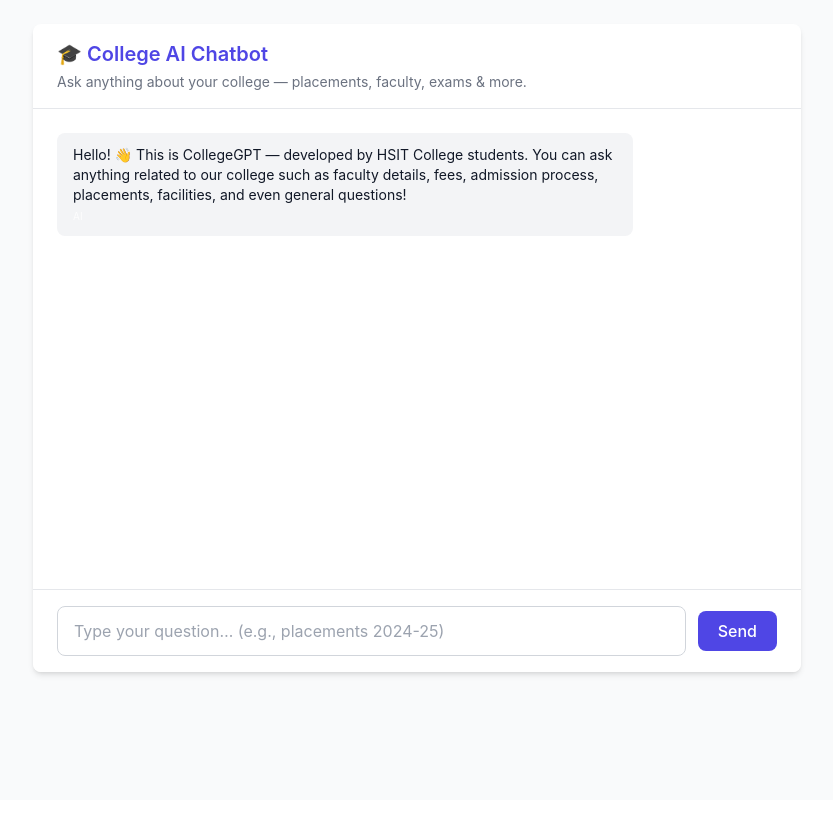
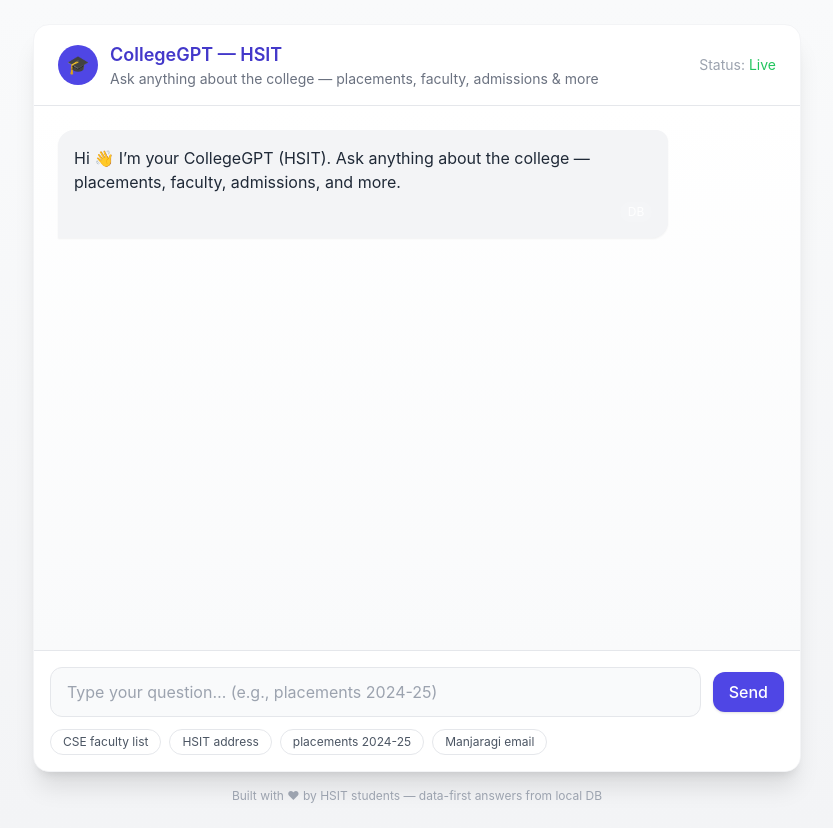
Before and after one commit to Mallikarjunrk2/college_ai, a Next.js app: page / in a window 1280 px wide. Shown: the whole page, without its empty margins (223-1056 px from the left). Before the commit the page ends 800 px from the top, so only its background shows below. Built offline with nearby package versions, Linux system fonts and the light colour scheme.

Commit message:
Update index.js

```diff
--- a/pages/index.js
+++ b/pages/index.js
@@ -1,137 +1,51 @@
-import { useState, useRef, useEffect } from "react";
-
-/**
- * Lightweight safe Markdown -> HTML converter (no external deps).
- * - Escapes HTML first to avoid XSS.
- * - Supports: headings (# ..), bold **text**, italic *text*, inline code `code`,
- *   blockquotes (lines starting with >), unordered lists (- or *), links [text](url),
- *   and preserves paragraphs/line breaks.
- */
-function escapeHtml(str = "") {
-  return str
-    .replaceAll("&", "&amp;")
-    .replaceAll("<", "&lt;")
-    .replaceAll(">", "&gt;")
-    .replaceAll('"', "&quot;")
-    .replaceAll("'", "&#39;");
-}
-
-function renderMarkdownToHtml(md = "") {
-  // Normalize line endings
-  const text = String(md || "").replace(/\r\n/g, "\n");
-
-  // Escape raw HTML first
-  let out = escapeHtml(text);
-
-  // Inline code: `code`
-  out = out.replace(/`([^`]+)`/g, (_, code) => `<code>${code}</code>`);
-
-  // Bold: **text**
-  out = out.replace(/\*\*(.+?)\*\*/g, (_, b) => `<strong>${b}</strong>`);
-
-  // Italic: *text* (avoid conflicting with bold which is already handled)
-  out = out.replace(/(^|[^*])\*([^*][^*]*?)\*([^*]|$)/g, (_, a, b, c) => `${a}<em>${b}</em>${c}`);
-
-  // Links: [text](url)
-  out = out.replace(/\[([^\]]+)\]\((https?:\/\/[^\s)]+)\)/g, (_, t, u) => `<a href="${u}" target="_blank" rel="noopener noreferrer">${t}</a>`);
-
-  // Headings: ###, ##, #
-  out = out.replace(/^###\s*(.+)$/gm, "<h3>$1</h3>");
-  out = out.replace(/^##\s*(.+)$/gm, "<h2>$1</h2>");
-  out = out.replace(/^#\s*(.+)$/gm, "<h1>$1</h1>");
-
-  // Blockquote lines: starting with >
-  out = out.replace(/^\>\s?(.*)$/gm, "<blockquote>$1</blockquote>");
-
-  // Unordered lists: lines starting with - or *
-  // Convert consecutive list lines into <ul>...</ul>
-  out = out.replace(/(^((\s*[-*]\s+.+\n?)+))/gm, (match) => {
-    const items = match
-      .trim()
-      .split(/\n/)
-      .map((r) => r.replace(/^\s*[-*]\s+/, ""))
-      .map((li) => `<li>${li}</li>`)
-      .join("");
-    return `<ul>${items}</ul>\n`;
-  });
-
-  // Paragraphs: split by two newlines; preserve single newlines as <br/>
-  // First, convert two-or-more newlines to paragraph separators
-  const paras = out.split(/\n{2,}/).map((p) => {
-    // turn remaining single newlines into <br/>
-    const withBreaks = p.replace(/\n/g, "<br/>");
-    return `<p>${withBreaks}</p>`;
-  });
-
-  return paras.join("\n");
-}
+// pages/index.js
+import { useEffect, useRef, useState } from "react";
 
 export default function Home() {
+  // initial messages (assistant welcome kept)
   const [messages, setMessages] = useState([
-    {
-      role: "assistant",
-      content:
-        "Hello! 👋 This is CollegeGPT — developed by HSIT College students. You can ask anything related to our college such as faculty details, fees, admission process, placements, facilities, and even general questions!"
-    }
+    { role: "assistant", content: "Hi 👋 I’m your CollegeGPT (HSIT). Ask anything about the college — placements, faculty, admissions, and more.", meta: { source: "db" } }
   ]);
   const [input, setInput] = useState("");
   const [loading, setLoading] = useState(false);
   const scrollRef = useRef(null);
 
   useEffect(() => {
-    if (scrollRef.current) scrollRef.current.scrollTop = scrollRef.current.scrollHeight;
+    // auto-scroll to bottom on new message
+    if (scrollRef.current) {
+      scrollRef.current.scrollTop = scrollRef.current.scrollHeight;
+    }
   }, [messages, loading]);
 
   async function sendMessage() {
     if (!input.trim()) return;
-
-    const question = input;
-    const newMessages = [...messages, { role: "user", content: question }];
+    const question = input.trim();
+    const newMessages = [...messages, { role: "user", content: question, ts: Date.now() }];
     setMessages(newMessages);
     setInput("");
     setLoading(true);
 
-    // Custom greeting response (handle simple "hi/hello" locally)
-    const greetings = ["hi", "hello", "hey", "hii", "helo", "hai"];
-    if (greetings.includes(question.toLowerCase().trim())) {
-      setMessages([
-        ...newMessages,
-        {
-          role: "assistant",
-          content:
-            "Hello! 👋 This is CollegeGPT — created by HSIT College students. I can help you with anything related to the college: faculty, fees, admissions, placements, campus details, and general questions. Ask me anything!"
-        }
-      ]);
+    try {
+      // 1) try local college DB JSON API
+      const r1 = await fetch("/api/college_local", {
+        method: "POST",
+        headers: { "Content-Type": "application/json" },
+        body: JSON.stringify({ question }),
+      });
+      const a1 = await r1.json();
+      const collegeReply = a1?.reply || "";
+
+      if (collegeReply) {
+        setMessages(prev => [...newMessages, { role: "assistant", content: collegeReply, meta: { source: "db" }, ts: Date.now() }]);
         setLoading(false);
         return;
       }
 
-    try {
-      // 1) Try college-specific API (Supabase-backed)
-      const r1 = await fetch("/api/college", {
-        method: "POST",
-        headers: { "Content-Type": "application/json" },
-        body: JSON.stringify({ question })
-      });
-
-      let collegeReply = "";
-      try {
-        const a1 = await r1.json();
-        collegeReply = a1?.reply || (a1?.ok && a1?.answer) || "";
-      } catch {
-        // ignore parse issues; fallback below
-      }
-
-      if (collegeReply) {
-        setMessages([...newMessages, { role: "assistant", content: collegeReply }]);
-        return;
-      }
-
-      // 2) Fallback to /api/chat (Gemini/OpenAI)
+      // 2) fallback to LLM (your existing /api/chat)
       const r2 = await fetch("/api/chat", {
         method: "POST",
         headers: { "Content-Type": "application/json" },
-        body: JSON.stringify({ messages: newMessages })
+        body: JSON.stringify({ messages: newMessages }),
       });
 
       if (!r2.ok) {
@@ -140,75 +54,117 @@ export default function Home() {
           const body = await r2.json();
           if (body?.message) errMsg = body.message;
         } catch {}
-        setMessages([...newMessages, { role: "assistant", content: `❌ ${errMsg}` }]);
+        setMessages(prev => [...newMessages, { role: "assistant", content: `❌ ${errMsg}`, meta: { source: "llm" }, ts: Date.now() }]);
+        setLoading(false);
         return;
       }
-
       const a2 = await r2.json();
       const reply = a2?.reply || "I couldn’t generate a reply 😅";
-      setMessages([...newMessages, { role: "assistant", content: reply }]);
-    } catch {
-      setMessages([...newMessages, { role: "assistant", content: "❌ Network error" }]);
+      setMessages(prev => [...newMessages, { role: "assistant", content: reply, meta: { source: "llm" }, ts: Date.now() }]);
+    } catch (e) {
+      setMessages(prev => [...newMessages, { role: "assistant", content: "❌ Network error", meta: { source: "error" }, ts: Date.now() }]);
     } finally {
       setLoading(false);
     }
   }
 
+  function prettyTime(ts) {
+    try {
+      const d = new Date(ts);
+      return d.toLocaleTimeString([], { hour: "2-digit", minute: "2-digit" });
+    } catch {
+      return "";
+    }
+  }
+
   return (
-    <div className="min-h-screen bg-gray-50 p-6">
-      <div className="max-w-3xl mx-auto bg-white shadow-md rounded-lg overflow-hidden">
-        <div className="px-6 py-4 border-b">
-          <h1 className="text-xl font-semibold text-indigo-600">🎓 College AI Chatbot</h1>
-          <p className="text-sm text-gray-500 mt-1">Ask anything about your college — placements, faculty, exams & more.</p>
+    <div className="min-h-screen bg-gradient-to-b from-gray-50 to-gray-100 flex items-center justify-center p-6">
+      <div className="w-full max-w-3xl">
+        {/* Card */}
+        <div className="bg-white rounded-2xl shadow-xl overflow-hidden border border-gray-100">
+          {/* Header */}
+          <div className="flex items-center justify-between px-6 py-4 border-b">
+            <div className="flex items-center gap-3">
+              <div className="w-10 h-10 rounded-full bg-indigo-600 flex items-center justify-center text-white text-lg font-semibold">🎓</div>
+              <div>
+                <div className="text-lg font-semibold text-indigo-700">CollegeGPT — HSIT</div>
+                <div className="text-sm text-gray-500">Ask anything about the college — placements, faculty, admissions & more</div>
+              </div>
+            </div>
+            <div className="text-sm text-gray-400">Status: <span className="text-green-500">Live</span></div>
           </div>
 
-        <div
-          ref={scrollRef}
-          className="h-[60vh] overflow-y-auto p-6 space-y-4 bg-white"
-          aria-live="polite"
-        >
+          {/* Messages area */}
+          <div ref={scrollRef} className="h-[60vh] md:h-[68vh] overflow-y-auto px-6 py-6 space-y-4 bg-gradient-to-b from-white to-gray-50">
             {messages.map((m, i) => {
               const isUser = m.role === "user";
               return (
                 <div key={i} className={`flex ${isUser ? "justify-end" : "justify-start"}`}>
-                <div
-                  className={`max-w-[80%] px-4 py-3 rounded-lg ${isUser ? "bg-indigo-600 text-white" : "bg-gray-100 text-gray-900"}`}
-                >
-                  {/* Render Markdown -> HTML safely */}
-                  <div
-                    className="text-sm"
-                    dangerouslySetInnerHTML={{ __html: renderMarkdownToHtml(m.content) }}
-                  />
-                  <div className="text-[10px] mt-1 text-opacity-60 text-white/80">
-                    {isUser ? "You" : "AI"}
+                  <div className={`${isUser ? "items-end text-right" : "items-start text-left"} max-w-[85%]`}>
+                    {/* bubble */}
+                    <div className={`${isUser ? "bg-indigo-600 text-white rounded-tr-2xl rounded-bl-2xl rounded-tl-xl" : "bg-gray-100 text-gray-800 rounded-tl-2xl rounded-br-2xl rounded-tr-xl"} inline-block p-4 whitespace-pre-wrap break-words shadow-sm`}>
+                      {/* content */}
+                      <div className="prose prose-sm max-w-none">
+                        {m.content}
+                      </div>
+                      {/* meta row */}
+                      <div className={`mt-2 text-[11px] ${isUser ? "text-indigo-100/90" : "text-gray-500" } flex items-center gap-2 justify-between`}>
+                        <span>{m.ts ? prettyTime(m.ts) : ""}</span>
+                        <span className="ml-3 px-2 py-0.5 rounded-full text-xs bg-white/10 text-white/90 hidden sm:inline">
+                          {m.meta?.source === "db" ? "DB" : m.meta?.source === "llm" ? "LLM" : m.meta?.source === "error" ? "ERR" : ""}
+                        </span>
+                      </div>
                     </div>
                   </div>
                 </div>
               );
             })}
+
             {loading && (
               <div className="flex justify-start">
-              <div className="px-4 py-3 rounded-lg bg-gray-100 text-gray-700">⏳ AI is thinking…</div>
+                <div className="bg-gray-100 text-gray-700 rounded-tl-2xl rounded-br-2xl rounded-tr-xl p-4 animate-pulse w-1/3">
+                  <div className="h-3 bg-gray-200 rounded mb-2"></div>
+                  <div className="h-3 bg-gray-200 rounded w-3/4"></div>
+                </div>
               </div>
             )}
           </div>
 
-        <div className="px-6 py-4 border-t bg-white flex gap-3 items-center">
+          {/* Input bar */}
+          <div className="p-4 border-t bg-white sticky bottom-0">
+            <div className="max-w-full mx-auto flex gap-3 items-center">
               <input
-            className="flex-1 px-4 py-3 border border-gray-300 rounded-lg focus:outline-none focus:ring-2 focus:ring-indigo-500"
+                aria-label="Type your question"
+                className="flex-1 rounded-xl border border-gray-200 px-4 py-3 bg-gray-50 focus:outline-none focus:ring-2 focus:ring-indigo-200 placeholder-gray-400"
+                placeholder="Type your question… (e.g., placements 2024-25)"
                 value={input}
                 onChange={(e) => setInput(e.target.value)}
-            placeholder="Type your question… (e.g., placements 2024-25)"
-            onKeyDown={(e) => e.key === "Enter" && !loading && sendMessage()}
+                onKeyDown={(e) => e.key === "Enter" && sendMessage()}
                 disabled={loading}
               />
               <button
                 onClick={sendMessage}
                 disabled={loading}
-            className={`px-5 py-2 rounded-lg font-medium text-white ${loading ? "bg-indigo-300 cursor-not-allowed" : "bg-indigo-600 hover:bg-indigo-700"}`}
+                className="rounded-xl bg-indigo-600 hover:bg-indigo-700 text-white px-4 py-2 font-medium shadow"
               >
-            {loading ? "Sending…" : "Send"}
+                {loading ? "Sending..." : "Send"}
               </button>
+            </div>
+
+            {/* small quick chips */}
+            <div className="mt-3 flex gap-2 flex-wrap">
+              {["CSE faculty list", "HSIT address", "placements 2024-25", "Manjaragi email"].map((c) => (
+                <button key={c} onClick={() => { setInput(c); }} className="text-xs px-3 py-1 rounded-full border border-gray-200 text-gray-600 hover:bg-gray-100">
+                  {c}
+                </button>
+              ))}
+            </div>
+          </div>
+        </div>
+
+        {/* footer small */}
+        <div className="mt-4 text-center text-xs text-gray-400">
+          Built with ♥ by HSIT students — data-first answers from local DB
         </div>
       </div>
     </div>
```
Lines whose indentation alone changed are shown as unchanged.
